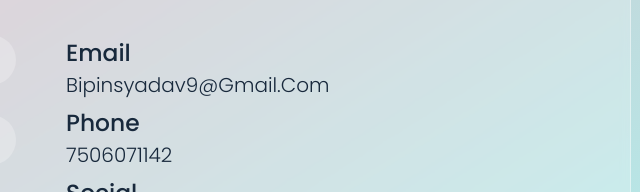
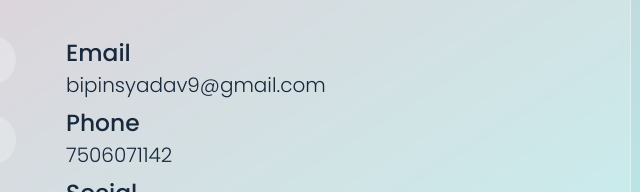
Before and after one commit to Bipin750/Portfolio, a plain HTML site: page index.html in a window 1280 px wide. Shown: the part 2781-2973 px from the top of the page, 609-1249 px from the left. Drawn offline with Linux system fonts and the light colour scheme.

Commit message:
Add files via upload

```diff
--- a/style.css
+++ b/style.css
@@ -708,3 +708,6 @@ Home Section
 #car-racing{
     height: 315px;
 }
+.email{
+    text-transform: lowercase;
+}
```
